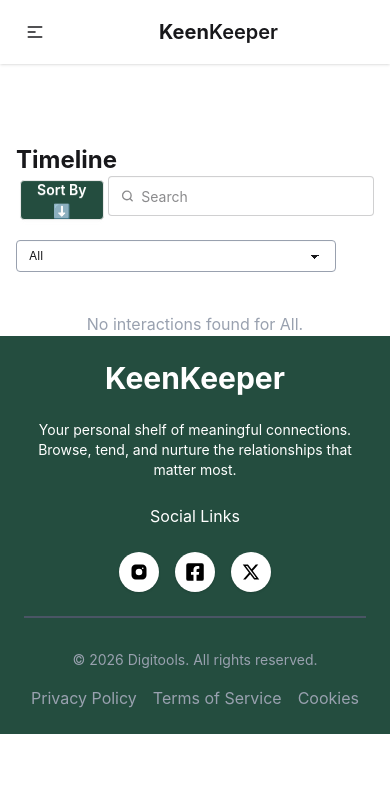
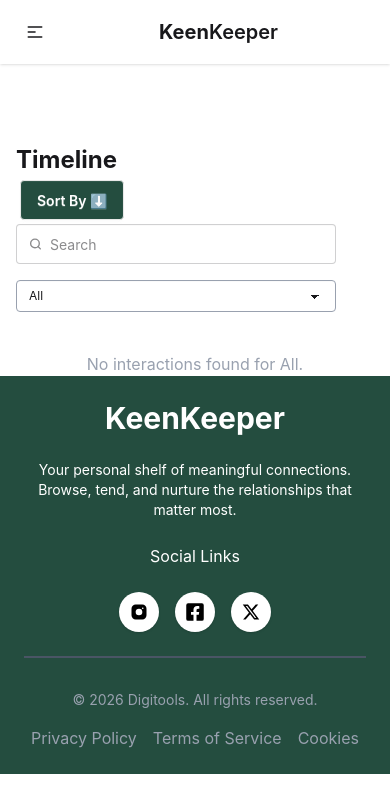
Before and after one commit to Hridrita/keen-keeper, a React (Vite) app: page /Timeline in a window 390 px wide. Shown: the top 812 px of the page. Built offline with nearby package versions, Linux system fonts and the light colour scheme.

Commit message:
added responsive to timeline

```diff
--- a/src/Home/Timeline.jsx
+++ b/src/Home/Timeline.jsx
@@ -38,7 +38,7 @@
       <div>
         <h2 className="text-2xl font-bold">Timeline</h2>
 
-        <div className="flex justify-between">
+        <div className="flex-col md:flex ">
           <div className="dropdown dropdown-start">
             <div
               tabIndex={0}
```
